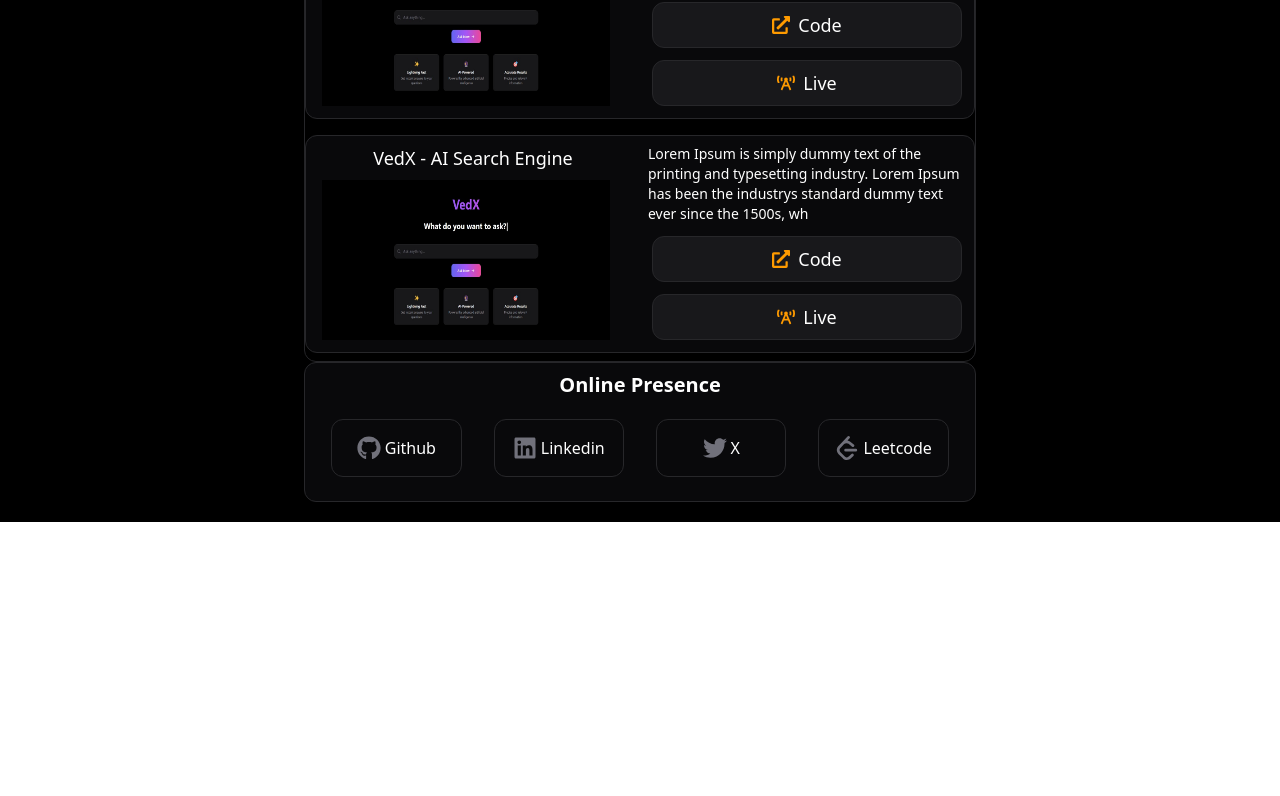
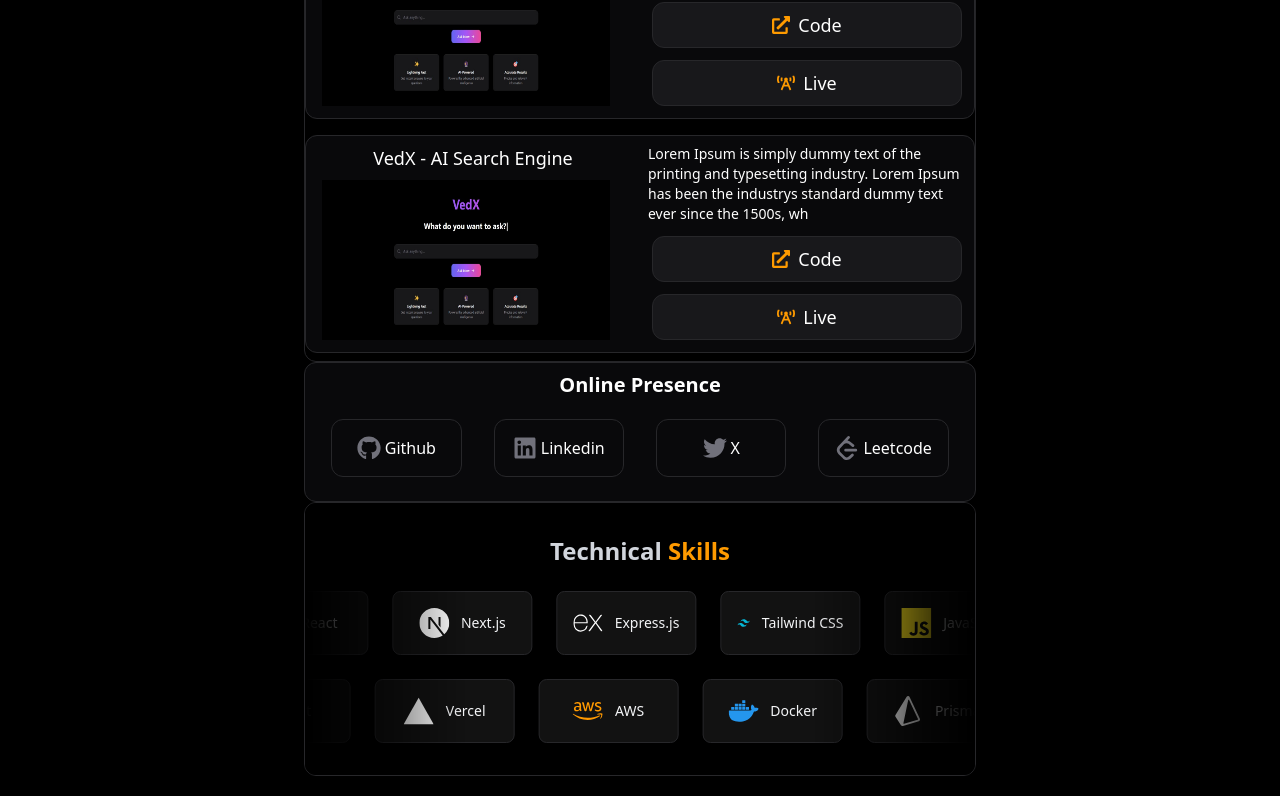
Before and after one commit to Kamaldeep-singh0/my-portfolio, a Next.js app in the folder my-portfolio/: page / in a window 1280 px wide. Shown: the part 716-1512 px from the top of the page. Before the commit the page ends 1238 px from the top, so only its background shows below. Built offline with nearby package versions, Linux system fonts and the light colour scheme.

Commit message:
tech stacks

```diff
--- /dev/null
+++ b/my-portfolio/app/components/TechStackMarquee.js
@@ -0,0 +1,148 @@
+import { useState, useEffect } from "react";
+import {
+  SiMongodb,
+  SiPostgresql,
+  SiPrisma,
+  SiAmazonaws,
+  SiJavascript,
+  SiTypescript,
+  SiGit,
+  SiGithub,
+  SiReact,
+  SiNextdotjs,
+  SiExpress,
+  SiTailwindcss,
+  SiJava,
+  SiDocker,
+  SiVercel
+} from "react-icons/si";
+
+export default function TechStackMarquee() {
+  const [hoveredTech, setHoveredTech] = useState(null);
+  const [isPaused, setIsPaused] = useState(false);
+
+  // Auto-pause effect
+  useEffect(() => {
+    const pauseTimeout = setTimeout(() => {
+      setIsPaused(true);
+
+      // Resume after 2 seconds
+      const resumeTimeout = setTimeout(() => {
+        setIsPaused(false);
+      }, 2000);
+
+      return () => clearTimeout(resumeTimeout);
+    }, 3000); // Pause after 3 seconds of loading
+
+    return () => clearTimeout(pauseTimeout);
+  }, []);
+
+  const techs = [
+    { name: "React", icon: SiReact, color: "#61DAFB" },
+    { name: "Next.js", icon: SiNextdotjs, color: "#FFFFFF" },
+    { name: "Express.js", icon: SiExpress, color: "#FFFFFF" },
+    { name: "Tailwind CSS", icon: SiTailwindcss, color: "#06B6D4" },
+    { name: "JavaScript", icon: SiJavascript, color: "#F7DF1E" },
+    { name: "TypeScript", icon: SiTypescript, color: "#3178C6" },
+    { name: "Java", icon: SiJava, color: "#007396" },
+    { name: "MongoDB", icon: SiMongodb, color: "#47A248" },
+    { name: "PostgreSQL", icon: SiPostgresql, color: "#336791" },
+    { name: "Prisma", icon: SiPrisma, color: "#FFFFFF" },
+    { name: "Docker", icon: SiDocker, color: "#2496ED" },
+    { name: "AWS", icon: SiAmazonaws, color: "#FF9900" },
+    { name: "Vercel", icon: SiVercel, color: "#FFFFFF" },
+    { name: "Git", icon: SiGit, color: "#F05032" },
+    { name: "GitHub", icon: SiGithub, color: "#FFFFFF" }
+  ];
+
+  const TechBox = ({ tech, index, direction }) => {
+    const Icon = tech.icon;
+    const isHovered = hoveredTech === `${direction}-${index}`;
+
+    return (
+      <div
+        key={`${direction}-${index}`}
+        className={`flex items-center gap-3 justify-center min-w-[140px] h-16 px-4 bg-[#121212]
+                   text-white rounded-lg text-sm font-medium shadow-md transition-all duration-300
+                   border border-zinc-800 hover:border-amber-500/50
+                   ${isHovered ? "bg-[#1a1a1a] scale-110" : ""}`}
+        onMouseEnter={() => setHoveredTech(`${direction}-${index}`)}
+        onMouseLeave={() => setHoveredTech(null)}
+      >
+        {Icon &&
+          <Icon
+            className={`transition-transform duration-400 ease-in-out ${isHovered ? "text-3xl text-amber-500" : "text-3xl"}`}
+            style={{ color: isHovered ? "#FF9800" : tech.color }}
+          />
+        }
+        <span className={`${isHovered ? "text-amber-500" : "text-gray-100"}`}>
+          {tech.name}
+        </span>
+      </div>
+    );
+  };
+
+  return (
+    <div className="flex flex-col w-full bg-black rounded-xl border border-zinc-800 items-center relative overflow-hidden py-8">
+      <div className="text-white text-2xl font-bold mb-6">
+        <span className="text-gray-300">Technical</span> <span className="text-amber-500">Skills</span>
+      </div>
+
+
+      <div className="relative w-full overflow-hidden group mb-6">
+        <div
+          className={`flex gap-6 animate-scroll-left whitespace-nowrap ${isPaused || hoveredTech ? "[animation-play-state:paused]" : ""}`}
+        >
+          {[...techs, ...techs].map((tech, i) => (
+            <TechBox tech={tech} index={i} direction="ltr" key={`ltr-${i}`} />
+          ))}
+        </div>
+      </div>
+
+
+      <div className="relative w-full overflow-hidden group">
+        <div
+          className={`flex gap-6 animate-scroll-right whitespace-nowrap ${isPaused || hoveredTech ? "[animation-play-state:paused]" : ""}`}
+        >
+          {[...techs.slice().reverse(), ...techs.slice().reverse()].map((tech, i) => (
+            <TechBox tech={tech} index={i} direction="rtl" key={`rtl-${i}`} />
+          ))}
+        </div>
+      </div>
+
+
+      <div className="pointer-events-none absolute inset-0 z-10">
+        <div className="absolute left-0 top-0 h-full w-40 bg-gradient-to-r from-black to-transparent" />
+        <div className="absolute right-0 top-0 h-full w-40 bg-gradient-to-l from-black to-transparent" />
+      </div>
+
+      <style jsx global>{`
+        @keyframes scroll-left {
+          0% {
+            transform: translateX(0%);
+          }
+          100% {
+            transform: translateX(-50%);
+          }
+        }
+
+        @keyframes scroll-right {
+          0% {
+            transform: translateX(-50%);
+          }
+          100% {
+            transform: translateX(0%);
+          }
+        }
+
+        .animate-scroll-left {
+          animation: scroll-left 25s linear infinite;
+        }
+
+        .animate-scroll-right {
+          animation: scroll-right 25s linear infinite;
+        }
+      `}</style>
+    </div>
+  );
+}
--- a/my-portfolio/app/page.js
+++ b/my-portfolio/app/page.js
@@ -4,6 +4,7 @@
 import Card from "./components/Card";
 import Project from "./components/Project";
 import Presence from "./components/Presence";
+import TechStackMarquee from "./components/TechStackMarquee";
 
 export default function Home() {
 
@@ -22,6 +23,7 @@
      </div>
 
     <Presence/>
+    <TechStackMarquee/>
 
     </div>
 
```
